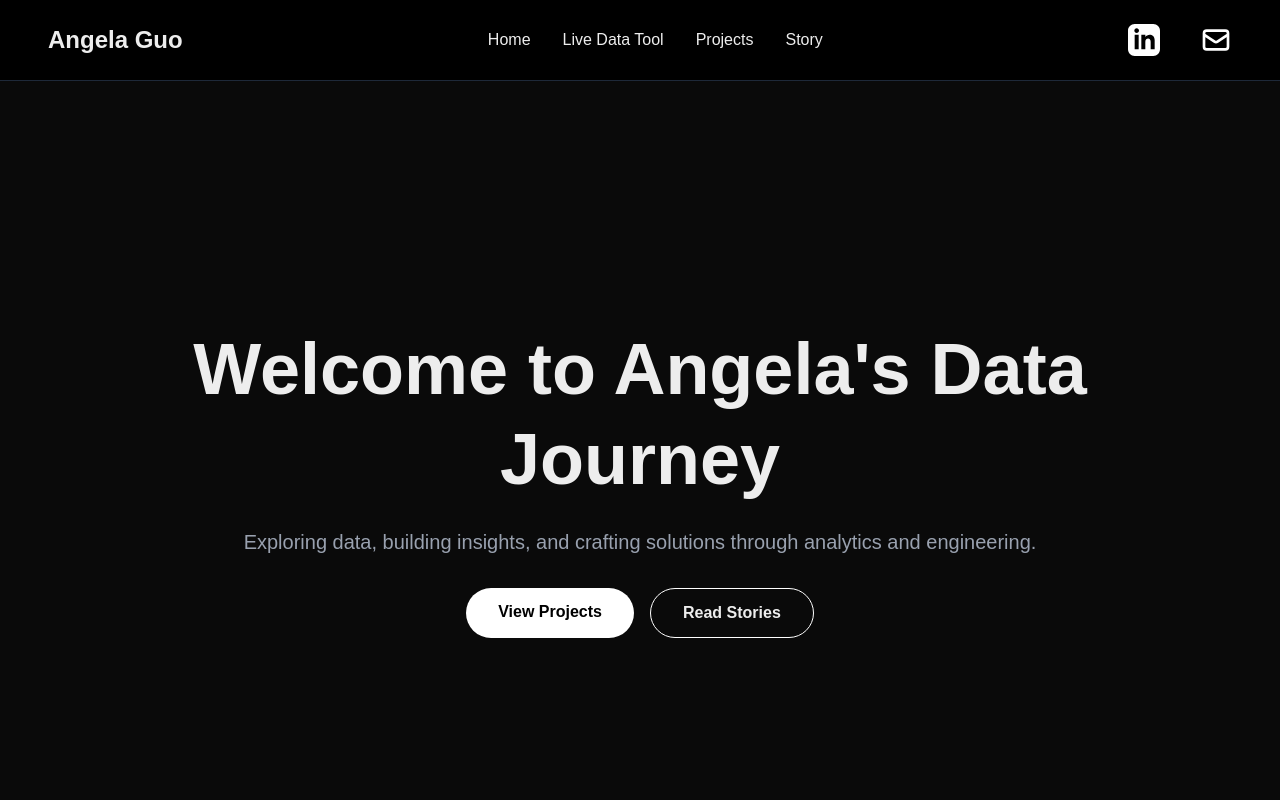
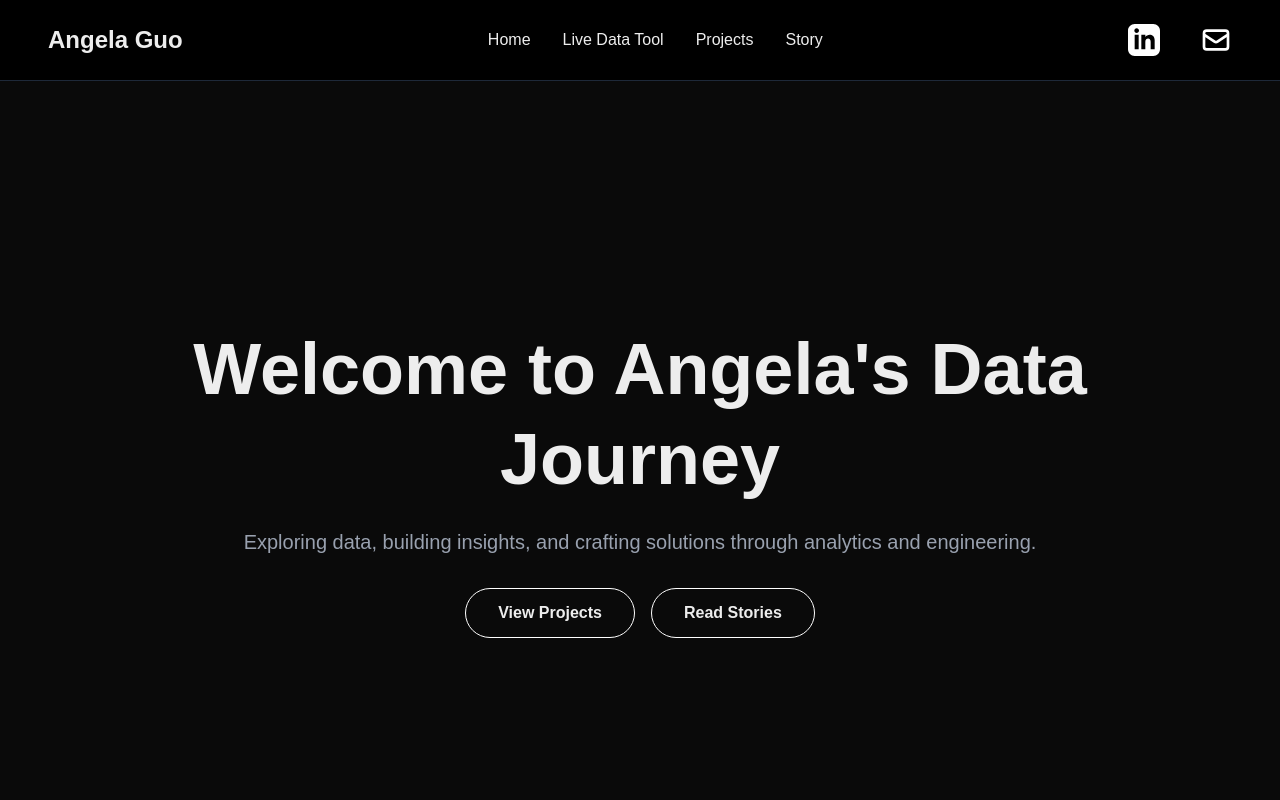
Before and after one commit to AG-Data-Inspiring/portfolio-data-engineer, a Next.js app: page / in a window 1280 px wide. Shown: the top 800 px of the page. Built offline with nearby package versions, Linux system fonts and the light colour scheme.

Commit message:
cursor animation now work in nav; upgraded next.js and "eslint-config-next"

```diff
--- a/app/components/CursorFollower.tsx
+++ b/app/components/CursorFollower.tsx
@@ -144,7 +144,7 @@ export default function CursorFollower() {
   return (
     <canvas
       ref={canvasRef}
-      className="pointer-events-none fixed inset-0 z-40"
+      className="pointer-events-none fixed inset-0 z-[100]"
       style={{ top: 0, left: 0 }}
     />
   );
--- a/app/page.tsx
+++ b/app/page.tsx
@@ -16,7 +16,7 @@ export default function Home() {
             Exploring data, building insights, and crafting solutions through analytics and engineering.
           </p>
           <div className="flex gap-4 justify-center flex-wrap">
-            <Link href="/projects" className="bg-white text-black px-8 py-3 rounded-full font-semibold hover:bg-gray-200 transition">
+            <Link href="/projects" className="border border-white px-8 py-3 rounded-full font-semibold hover:bg-white hover:text-black transition">
               View Projects
             </Link>
             <Link href="/story" className="border border-white px-8 py-3 rounded-full font-semibold hover:bg-white hover:text-black transition">
```
Also changed, not shown: package.json (+2 -5 lines), app/globals.css (line endings or trailing spaces), 1 other file (tests, documents, lock files or other folders).
